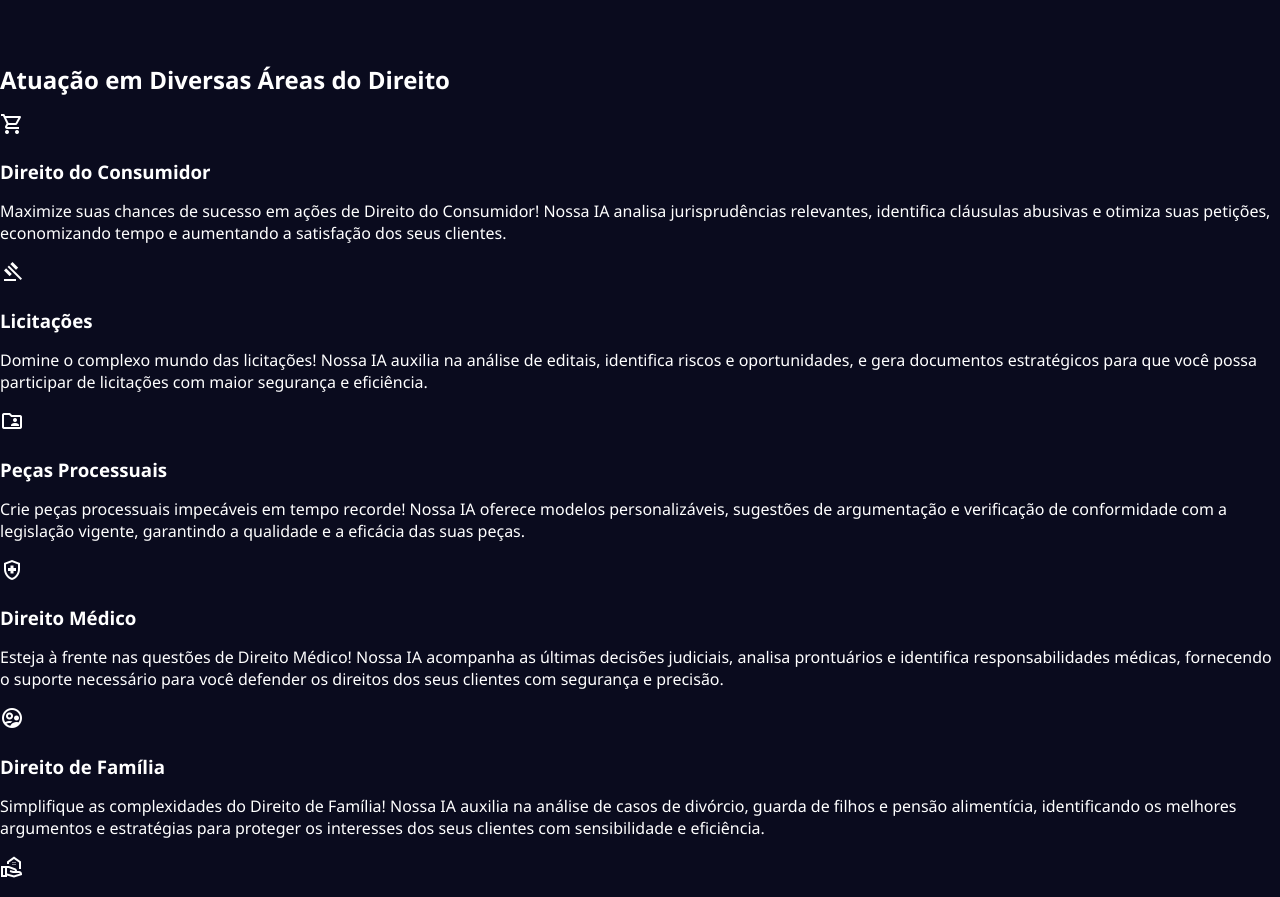
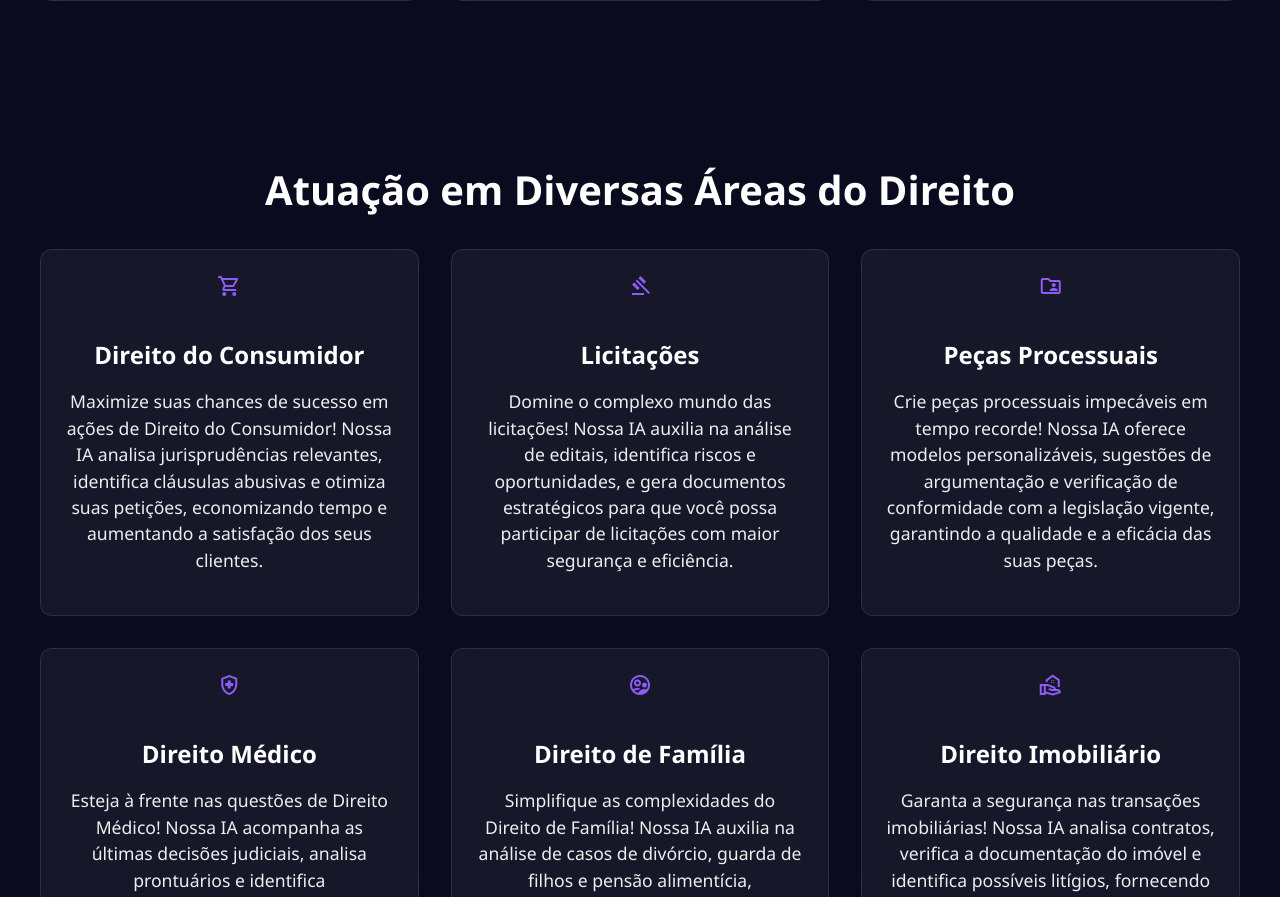
Before and after one commit to webtvbrasil/mic, a plain HTML site: page adv.html in a window 1280 px wide. Shown: the part 3312-4209 px from the top of the page. Drawn offline with nearby package versions, Linux system fonts and the light colour scheme; a script that the page names is missing.

Commit message:
Update style.css

```diff
--- a/style.css
+++ b/style.css
@@ -428,3 +428,87 @@ footer p {
     width: 100%;
   }
 }
+/* Estilos para os ícones no topo dos cards */
+.icon-top {
+    font-size: 3rem;
+    /* Tamanho do ícone */
+    display: block;
+    /* Garante que o ícone ocupe toda a largura */
+    text-align: center;
+    /* Centraliza o ícone horizontalmente */
+    margin-bottom: 1rem;
+    /* Espaçamento entre o ícone e o título */
+    color: #8b5cf6;
+    /* Cor do ícone (roxo) */
+}
+
+/* Estilos para a seção de temas específicos */
+#temas-especificos {
+    padding: 4rem 0;
+    text-align: center;
+}
+
+#temas-especificos h2 {
+    font-size: 2.5rem;
+    margin-bottom: 2rem;
+}
+
+.temas-container {
+    max-width: 1200px;
+    margin: 0 auto;
+    padding: 0 2rem;
+    display: grid;
+    grid-template-columns: repeat(auto-fit, minmax(300px, 1fr));
+    gap: 2rem;
+}
+
+.tema {
+    background: #ffffff0d;
+    backdrop-filter: blur(10px);
+    border: 1px solid rgba(255, 255, 255, 0.1);
+    border-radius: 0.75rem;
+    padding: 1.5rem;
+    transition: all 0.3s ease;
+}
+
+.tema:hover {
+    transform: translateY(-5px);
+    box-shadow: 0 4px 6px rgba(0, 0, 0, 0.3);
+}
+
+.tema h3 {
+    font-size: 1.5rem;
+    margin-bottom: 1rem;
+}
+
+.tema p {
+    font-size: 1.1rem;
+    line-height: 1.5;
+    color: #eee;
+}
+
+.icon-tema {
+    font-size: 3rem;
+    display: block;
+    text-align: center;
+    margin-bottom: 1rem;
+    color: #8b5cf6;
+}
+/* Estilos para a seção de depoimentos */
+#depoimentos .depoimentos-container {
+    display: flex;
+    justify-content: space-around;
+    align-items: center;
+}
+
+.depoimento {
+    width: 30%;
+    text-align: left;
+}
+
+.depoimento-foto {
+    width: 70px;
+    height: 70px;
+    border-radius: 50%;
+    margin-bottom: 10px;
+}
```
